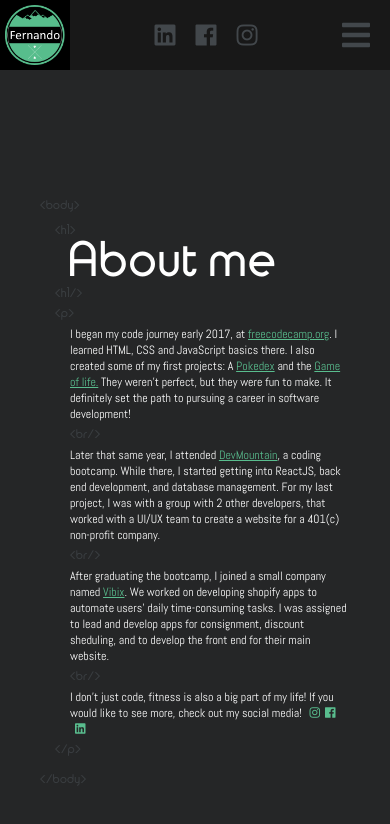
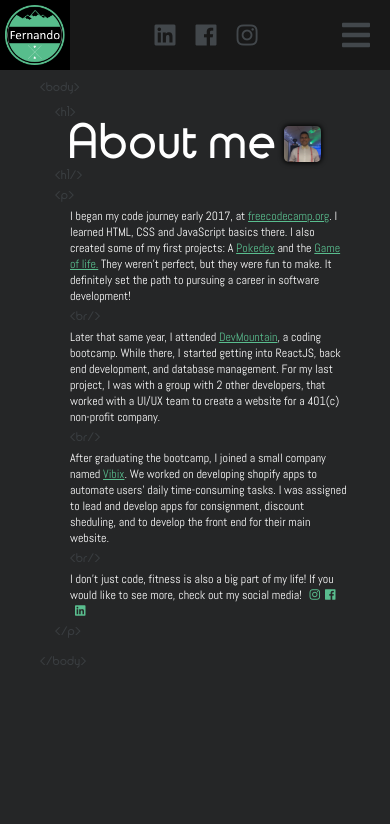
Before and after one commit to ClassyFD/portfolio-dlv, a React (Create React App) app: page /about in a window 390 px wide. Shown: the top 824 px of the page. Built offline with nearby package versions, Linux system fonts and the light colour scheme.

Commit message:
mobile responsive tweaks

```diff
--- a/src/containers/About.js
+++ b/src/containers/About.js
@@ -3,6 +3,7 @@
 import '../styles/about.css'
 import * as actions from '../redux/actions/nav.actions';
 import Portrait from '../res/portrait.png';
+import Profile from '../res/profile_picture.png';
 import AnimateHOC from '../hocs/Animate';
 import { TimelineMax, Power1, TweenMax } from 'gsap';
 import { debounce } from '../utility/utility';
@@ -20,16 +21,16 @@
   }
   componentDidMount = () => {
     const tl = new TimelineMax();
+    this.windowResize(true);
     tl.staggerFrom('.about_it', 1, {opacity: 0}, .05, '+=.2')
       .staggerTo('.about_it', .1, {color: '#59bd8e'}, .05, '-=1.3')
       .staggerTo('.about_it', .3, {fontSize: '56px', ease: Power1.easeOut}, .05, '-=1.3')
       .staggerTo('.about_it', .5, {color:'#ffffff'}, .03, '-=1')
       .staggerTo('.about_it', .5, {fontSize: '48px', ease: Power1.easeOut}, .03, '-=.8');
-      this.windowResize();
     window.onresize = debounce(this.windowResize, 50, 200);
   }
 
-  windowResize = () => {
+  windowResize = (immediate) => {
     let ease = Power1.easeOut;
     let textLeft;
     let textTop;
@@ -37,6 +38,7 @@
     let textMargin;
     let textWidth;
     let textStyle;
+    let time = immediate? 0 : .3;
     const innerWidth = window.innerWidth;
     if (innerWidth > 1100) {
       textLeft = 0;
@@ -47,49 +49,49 @@
     }
     if (innerWidth <= 1100) {
       textLeft = 0;
-      textTop = 0;
+      textTop = 70;
       textPadding = '0 0 0 20px';
       textWidth = '600px';
       textMargin = 0;
     }
     if (innerWidth < 1000) {
       textLeft = 0;
-      textTop = 0;
+      textTop = 70;
       textPadding = 0;
       textWidth = '500px';
       textMargin = '0 auto'
     }
     if (innerWidth < 700) {
       textLeft = 0;
-      textTop = 0;
+      textTop = 70;
       textPadding = 0;
       textWidth = '400px';
       textMargin = '0 auto'
     }
     if (innerWidth < 500) {
       textLeft = 0;
-      textTop = 0;
+      textTop = 70;
       textPadding = 0;
       textWidth = '350px';
       textMargin = '0 auto'
     }
     if (innerWidth < 420) {
       textLeft = 0;
-      textTop = 0;
+      textTop = 70;
       textPadding = 0;
       textWidth = '280px';
       textMargin = '0 auto'
     }
     textStyle = {
       left: textLeft,
-      top: textTop,
+      marginTop: textTop,
       padding: textPadding,
       width: textWidth,
       margin: textMargin,
       ease,
     }
 
-    TweenMax.to('.about_intro_section', .3, textStyle);
+    TweenMax.to('.about_intro_section', time, textStyle);
 
     let pSize;
     let pStyle;
@@ -102,8 +104,38 @@
     pStyle = {
       fontSize: pSize
     }
-    TweenMax.to('.about_p', .3, pStyle)
-    TweenMax.to('.about_span', .3, pStyle)
+    TweenMax.to('.about_p', time, pStyle);
+    TweenMax.to('.about_span', time, pStyle);
+
+    let imageHeight;
+    let imageWidth;
+    let imageLeft;
+
+    if (innerWidth >= 1250) {
+      imageHeight = 400;
+      imageWidth = 400;
+      imageLeft = '5%';
+    }
+
+    if (innerWidth < 1250) {
+      imageHeight = 300;
+      imageWidth = 300;
+      imageLeft = '2%';
+    }
+    if (innerWidth < 1100) {
+      imageHeight = 300;
+      imageWidth = 300;
+      imageLeft = '5%';
+    }
+
+    let imageStyle = {
+      height: imageHeight,
+      width: imageWidth,
+      left: imageLeft,
+      ease,
+    };
+
+    TweenMax.to('.about_profile', time, imageStyle);
   }
 
   enterIT = (type, index) => {
@@ -149,7 +181,10 @@
         <section className="about_intro_section">
           <span className="about_body_span about_span">{"<body>"}</span>
             <span className="about_h1_span about_span">{"<h1>"}</span>
-              <aside>{introText}</aside>
+              <aside>
+              {introText}
+              <img src={Profile} className="about_mobile_profile"/>
+              </aside>
             <span className="about_h1_span about_span">{"<h1/>"}</span>
             <span className="about_p_span about_span">{"<p>"}</span>
               <p className="about_p">I began my code journey early 2017, at <a onMouseEnter={()=>{this.enterLink('code')}} onMouseLeave={()=>{this.leaveLink('code')}} className="about_link about_link_code" href="https://freecodecamp.org" target="_blank" rel="noopener noreferrer">freecodecamp.org</a>. I learned HTML, CSS and JavaScript basics there. I also created some of my first projects: A <a onMouseEnter={()=>{this.enterLink('poke')}} onMouseLeave={()=>{this.leaveLink('poke')}} className="about_link about_link_poke" href="https://pokedex-dlv.firebaseapp.com/" target="_blank" rel="noopener noreferrer">Pokedex</a> and the <a onMouseEnter={()=>{this.enterLink('gol')}} onMouseLeave={()=>{this.leaveLink('gol')}} className="about_link about_link_gol" href="https://game-of-life-dlv.firebaseapp.com/" target="_blank" rel="noopener noreferrer">Game of life.</a> They weren't perfect, but they were fun to make. It definitely set the path to pursuing a career in software development!</p>
@@ -162,6 +197,7 @@
             <span className="about_p_span about_span">{"</p>"}</span>
           <span className="about_body_span about_span">{"</body>"}</span>
         </section>
+        <img className="about_profile" src={Profile}/>
         {/* <img alt="please flip device" className="about_mobile_flip" src={Portrait}/> */}
       </main>
     )
--- a/src/containers/Home.js
+++ b/src/containers/Home.js
@@ -118,11 +118,11 @@
     }
     if (innerWidth < 740) {
       introLeft = -90;
-      introTop = '20px';
+      introTop = '90px';
     }
     introStyle = {
       left: introLeft,
-      top: introTop,
+      marginTop: introTop,
       ease,
     }
     TweenMax.to('.home_intro_section', .3, introStyle);
--- a/src/styles/about.css
+++ b/src/styles/about.css
@@ -1,19 +1,19 @@
 .about_intro_section {
-  height: 100vh;
   display: flex;
   flex-direction: column;
-  justify-content: center;
   color: white;
   position: relative;
   font-family: tbb;
   padding-left: 100px;
   width: 600px;
+  height: auto;
 }
 .about_intro_section aside {
   font-family: tbb;
   display: flex;
   flex-wrap: wrap;
   height: 48px;
+  align-items: center;
 }
 .about_intro_section aside > h1 {
   position: relative;
@@ -80,3 +80,29 @@
   color: #59bd8e;
   padding-left: 5px;
 }
+.about_profile {
+  width: 400px;
+  height: 400px;
+  display: flex;
+  align-self: center;
+  position: relative;
+  left: 5%;
+  border-radius: 5px;
+  box-shadow: 0px 0px 5px 2px black;
+}
+.about_mobile_profile {
+  display: none;
+}
+@media (max-width:1000px) {
+  .about_profile {
+    display: none;
+  }
+  .about_mobile_profile {
+    display: flex;
+    height: 36px;
+    border-radius: 5px;
+    box-shadow: 0px 0px 5px 1px black;
+    position: relative;
+    left: 20px;
+  }
+}
--- a/src/styles/home.css
+++ b/src/styles/home.css
@@ -1,5 +1,5 @@
 .home_intro_section {
-  height: 100vh;
+  /* height: 100vh; */
   display: flex;
   flex-direction: column;
   color: white;
@@ -96,11 +96,11 @@
 .home_mobile_flip {
   display: none;
 }
-@media (max-width: 1100px) {
+/* @media (max-width: 1100px) {
   .home_intro_section {
     top: 70px;
   }
-}
+} */
 @media (max-width:600px) {
   .home_h1_span:nth-of-type(1) {
     width: 120px;
--- a/src/styles/index.css
+++ b/src/styles/index.css
@@ -15,7 +15,7 @@
   margin: 0;
   overflow: hidden;
   position: relative;
-  height: 100vh;
+  min-height: 100vh;
   width: 100%;
 }
 h1 {
@@ -27,6 +27,7 @@
 
 .App {
   width: 100%;
+  height: 100vh;
   background: #2c2d2e;
   overflow-x: hidden;
   position: relative;
@@ -48,8 +49,7 @@
 @media (max-width: 1100px) {
   .About, .Skills, .Contact, .Home, .Projects {
     margin-left: 0px;
-    height: calc(100vh + 70px);
+    height: 100vh;
     position: relative;
-    top: 70px;
   }
 }
```
Also changed, not shown: src/res/profile_picture.png (added).
